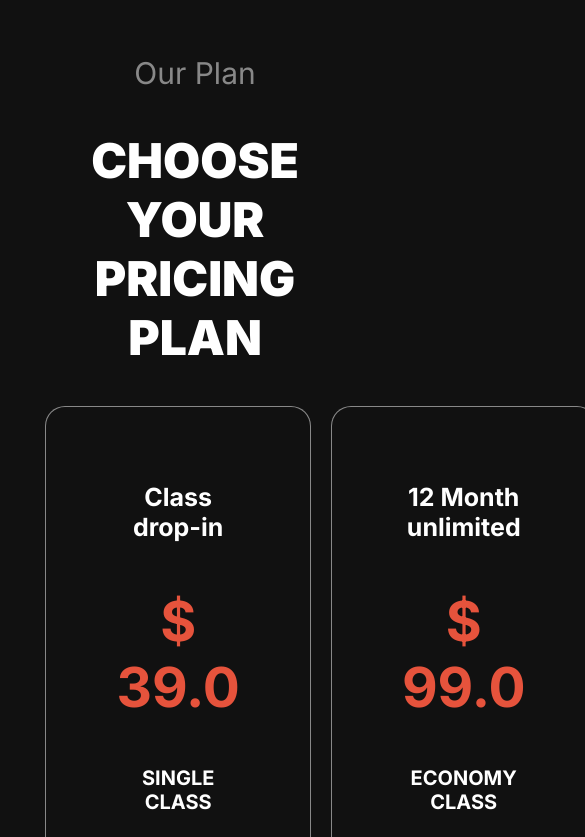
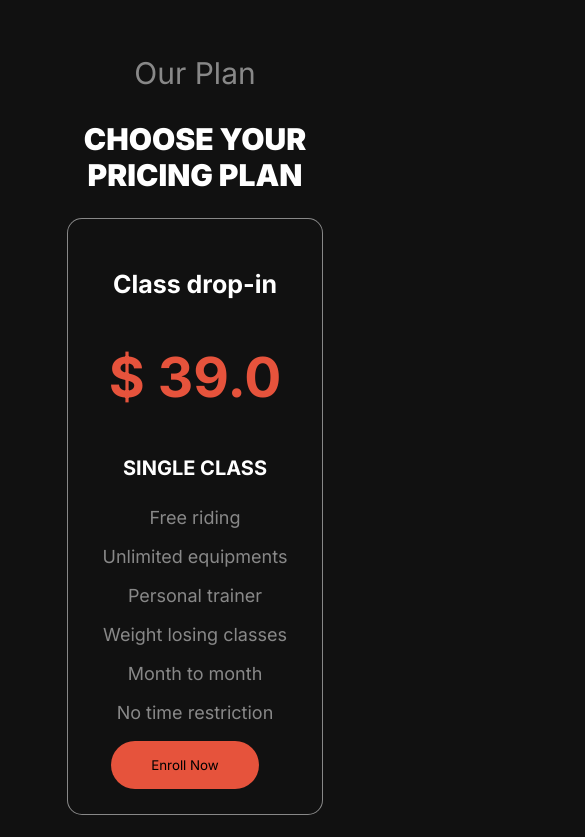
Before and after one commit to abusayadebu/assignment-02, a plain HTML site: page index.html in a window 390 px wide. Shown: the part 4560-5397 px from the top of the page, 585 px wide, since content can reach past the window. Drawn offline with Linux system fonts and the light colour scheme; a web font is replaced by a local one.

Commit message:
unique section responsive and changes done

```diff
--- a/index.html
+++ b/index.html
@@ -150,8 +150,9 @@
                     <p>Weight losing classes</p>
                     <p>Month to month</p>
                     <p>No time restriction</p>
+                    <button class="btn-2">Enroll Now</button>
                 </div>
-                <div class="cart">
+                <div id="bold-cart"    class="cart">
                     <h3>12 Month unlimited</h3>
                     <h2>$ 99.0</h2>
                     <h4>ECONOMY CLASS</h4>
@@ -161,6 +162,7 @@
                     <p>Weight losing classes</p>
                     <p>Month to month</p>
                     <p>No time restriction</p>
+                    <button class="btn-2">Enroll Now</button>
                 </div>
                 <div class="cart">
                     <h3>6 Month unlimited</h3>
@@ -172,6 +174,7 @@
                     <p>Weight losing classes</p>
                     <p>Month to month</p>
                     <p>No time restriction</p>
+                    <button class="btn-2">Enroll Now</button>
                 </div>
             </div>
          </section>
--- a/styles/style.css
+++ b/styles/style.css
@@ -433,20 +433,27 @@
 }
 .parent-carts{
    display: flex;
-   justify-content: space-evenly;
+   justify-content: center;
    align-items: center;
-   gap: 20px;
+   gap: 25px;
 }
 .cart{
    border: 1px solid rgba(255, 255, 255, 0.5);
    padding: 50px 70px;
    text-align: center;
-   border-radius: 20PX;
+   border-radius: 15px;
+}
+#bold-cart{
+   background-color: rgba(255, 255, 255, 0.1);
+}
+.cart:hover{
+   background-color: rgba(255, 255, 255, 0.1);
 }
 .cart h2{
    font-size: 55px;
    color: #E6533C;
 }
+
 .cart h3{
    font-size: 25px;
 }
@@ -459,6 +466,20 @@
 }
 .cart h2, h3, h4, p{
    background: none;
+}
+
+/* unique section responsive media query here*/
+@media only screen and (max-width: 576px) {
+   .parent-carts{
+      flex-direction: column;
+   }
+   .cart{
+      padding: 25px 35px;
+      height: 80%;
+   }
+   .section-contents h2{
+      font-size: 30px;
+   }
 }
 
 
```
